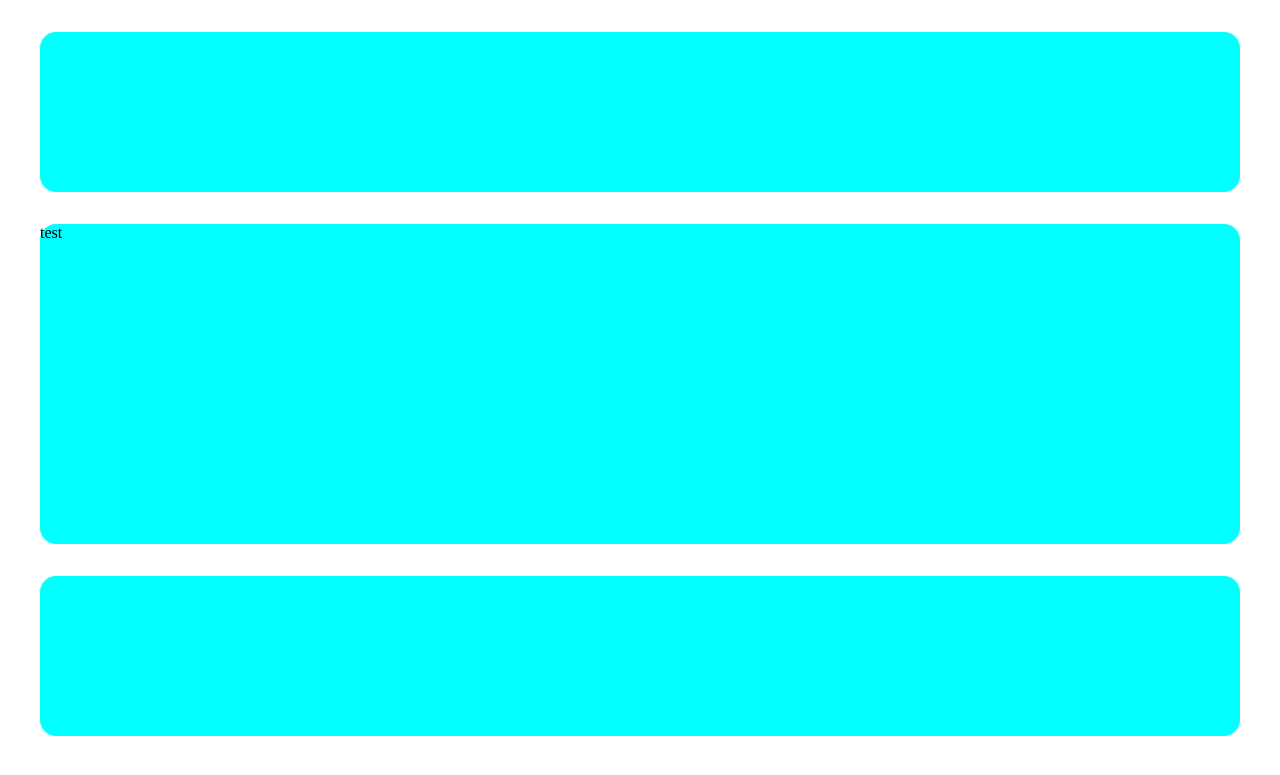
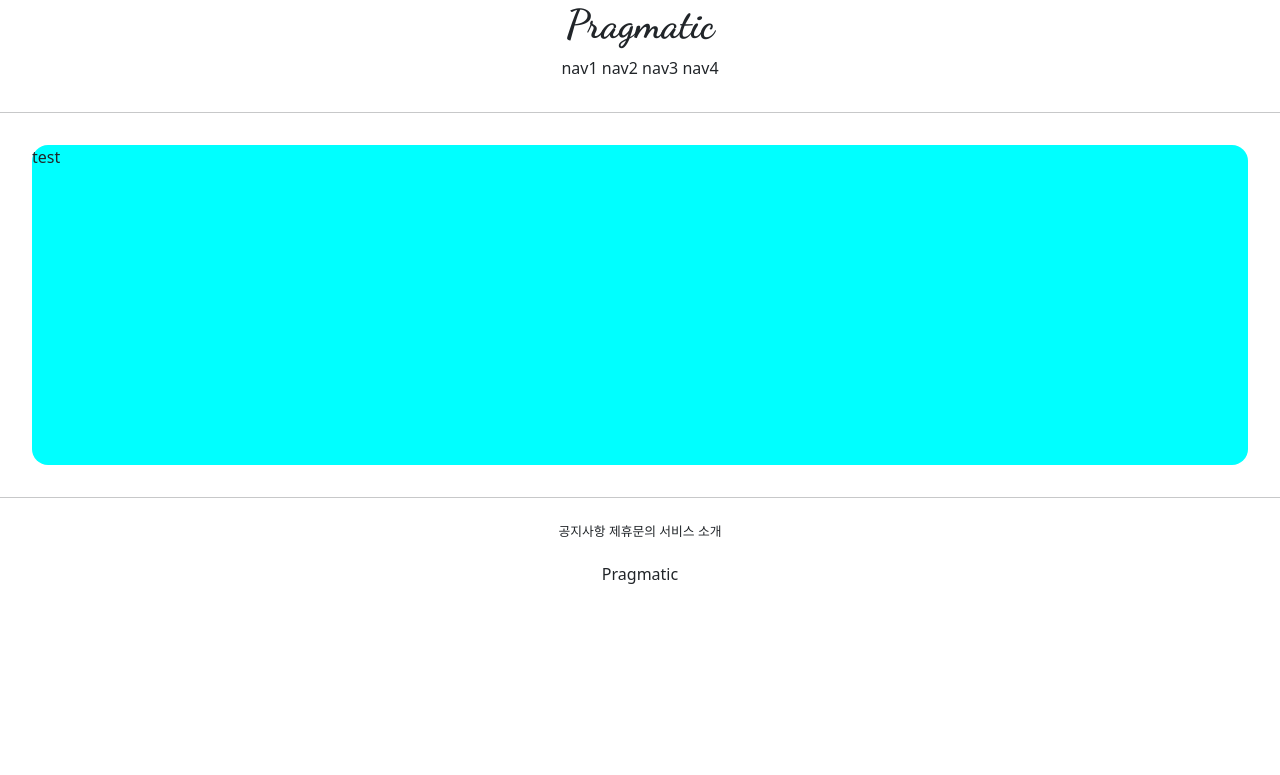
Before and after one commit to jam2208/GII_Project, a Django app: page /accounts/hello_world/ in a window 1280 px wide. Shown: the top 775 px of the page. Run offline with Django 3.2, Linux system fonts and the light colour scheme; parts of the project's set-up code (start-up, migrations or seed data) failed here and were passed over.

Commit message:
2021.07.05

```diff
--- a/templates/base.html
+++ b/templates/base.html
@@ -7,8 +7,12 @@
 
 {%  include 'header.html' %}
 
+<hr>
+
 {% block content %}
 {% endblock %}
+
+<hr>
 
 {%  include 'footer.html' %}
 
--- a/templates/footer.html
+++ b/templates/footer.html
@@ -1,3 +1,11 @@
-<div style="height: 10rem; background-color: aqua; border-radius: 1rem; margin: 2rem">
+<div style="text-align: center">
+    <div style="font-size: .8rem; margin: 1.5rem">
+        <span>공지사항</span>
+        <span>제휴문의</span>
+        <span>서비스 소개</span>
+    </div>
+    <div>
+        <h6>Pragmatic</h6>
+    </div>
 
 </div>
--- a/templates/head.html
+++ b/templates/head.html
@@ -1,4 +1,10 @@
 <head>
     <meta charset="UTF-8">
-    <title>Title</title>
+    <title>Project1</title>
+    {# Bootstrap Link #}
+    <link href="https://cdn.jsdelivr.net/npm/bootstrap@5.0.2/dist/css/bootstrap.min.css" rel="stylesheet" integrity="sha384-EVSTQN3/azprG1Anm3QDgpJLIm9Nao0Yz1ztcQTwFspd3yD65VohhpuuCOmLASjC" crossorigin="anonymous">
+    {# Google Fonts Link #}
+    <link rel="preconnect" href="https://fonts.googleapis.com">
+    <link rel="preconnect" href="https://fonts.gstatic.com" crossorigin>
+    <link href="https://fonts.googleapis.com/css2?family=Dancing+Script:wght@700&display=swap" rel="stylesheet">
 </head>
--- a/templates/header.html
+++ b/templates/header.html
@@ -1,3 +1,13 @@
-<div style="height: 10rem; background-color: aqua; border-radius: 1rem; margin: 2rem">
+<div style="text-align: center">
+
+    <div style="margin: 2rem, 0; font-family: 'Dancing Script', cursive;">
+        <h1>Pragmatic</h1>
+    </div>
+    <div style="margin-bottom: 2rem">
+        <span>nav1</span>
+        <span>nav2</span>
+        <span>nav3</span>
+        <span>nav4</span>
+    </div>
 
 </div>
```
